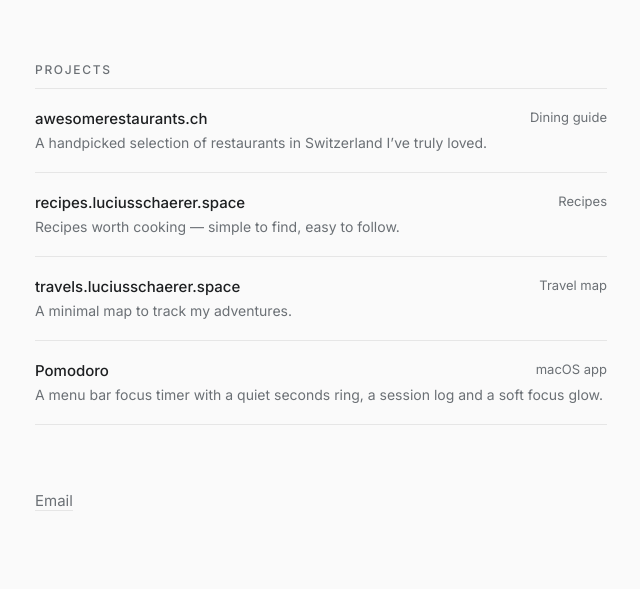
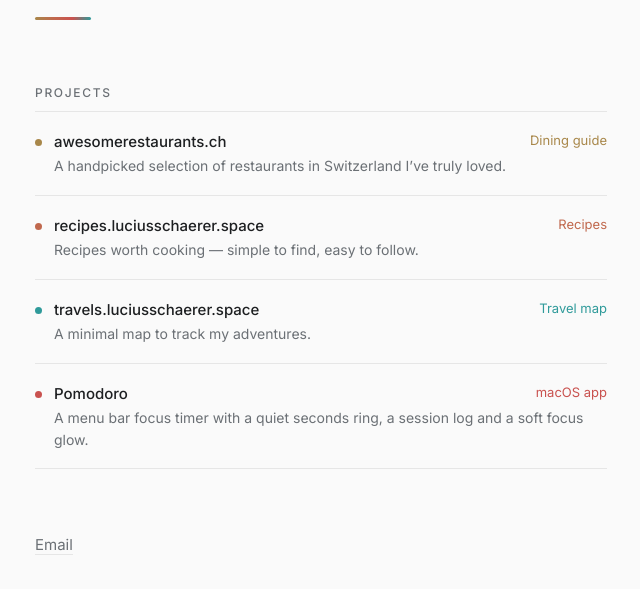
Before and after one commit to lschaer/.space, a plain HTML site: page index.html in a window 1280 px wide. Shown: the part 173-762 px from the top of the page, without its empty margins (319-959 px from the left). Drawn offline with Linux system fonts and the light colour scheme.

Commit message:
Add per-project accent colors and a signature strip
Co-Authored-By: Claude Opus 5.5 <noreply@anthropic.com>

```diff
--- a/index.html
+++ b/index.html
@@ -15,9 +15,15 @@
       --muted: #8a8f94;
       --line: #232323;
       --accent: #5CC7C7;
+      /* one quiet color per project */
+      --gold: #CDB07A;
+      --terracotta: #D9917A;
+      --cyan: #5CC7C7;
+      --rose: #E07A7A;
     }
     @media (prefers-color-scheme: light){
-      :root{ --bg:#fafafa; --text:#1d1f21; --muted:#6b7075; --line:#e6e6e6; --accent:#2f9a9a; }
+      :root{ --bg:#fafafa; --text:#1d1f21; --muted:#6b7075; --line:#e6e6e6; --accent:#2f9a9a;
+             --gold:#A8874A; --terracotta:#C0684D; --cyan:#2F9A9A; --rose:#C9524F; }
     }
     *{ box-sizing: border-box; }
     body{
@@ -32,6 +38,9 @@
     header{ margin-bottom: 64px; }
     h1{ font-size: 20px; font-weight: 500; margin: 0; letter-spacing: .1px; }
     .tagline{ color: var(--muted); margin: 4px 0 0; }
+    /* signature strip: the four project colors */
+    .strip{ width: 56px; height: 3px; border-radius: 3px; margin-top: 20px;
+            background: linear-gradient(90deg, var(--gold), var(--terracotta), var(--rose), var(--cyan)); }
 
     h2{ font-size: 12px; font-weight: 500; color: var(--muted); letter-spacing: .14em;
         text-transform: uppercase; margin: 0 0 8px; }
@@ -44,22 +53,27 @@
       display: grid; grid-template-columns: 1fr auto; column-gap: 16px; row-gap: 2px;
       padding: 18px 0; color: inherit; text-decoration: none;
     }
-    .name{ font-weight: 500; }
+    .name{ font-weight: 500; transition: color .2s ease; }
+    .name::before{
+      content: ""; display: inline-block; width: 7px; height: 7px; border-radius: 50%;
+      background: var(--c, var(--accent)); margin-right: 12px; vertical-align: 1px;
+    }
     .name::after{
-      content: "↗"; display: inline-block; margin-left: 6px; color: var(--accent);
+      content: "↗"; display: inline-block; margin-left: 6px; color: var(--c, var(--accent));
       opacity: 0; transform: translate(-3px, 2px); transition: opacity .2s ease, transform .2s ease;
     }
-    .kind{ color: var(--muted); font-size: 13px; align-self: baseline; white-space: nowrap; }
-    .desc{ grid-column: 1 / -1; color: var(--muted); font-size: 14px; }
+    .kind{ color: var(--c, var(--muted)); font-size: 13px; align-self: baseline; white-space: nowrap; }
+    .desc{ grid-column: 1 / -1; color: var(--muted); font-size: 14px; padding-left: 19px; }
 
     /* Small screens: one column, label below the description, no hover arrow. */
     @media (max-width: 480px){
       .row{ grid-template-columns: 1fr; }
-      .kind{ order: 1; font-size: 12px; margin-top: 4px; }
+      .kind{ order: 1; font-size: 12px; margin-top: 4px; padding-left: 19px; }
       .name{ overflow-wrap: anywhere; }
       .name::after{ display: none; }
     }
 
+    .row:hover .name, .row:focus-visible .name{ color: var(--c, var(--accent)); }
     .row:hover .name::after, .row:focus-visible .name::after{ opacity: 1; transform: translate(0, 0); }
     .row:focus-visible{ outline: 2px solid var(--accent); outline-offset: 4px; border-radius: 4px; }
 
@@ -73,33 +87,34 @@
     <header>
       <h1>Lucius Schärer</h1>
       <p class="tagline">Journeys &amp; projects.</p>
+      <div class="strip" aria-hidden="true"></div>
     </header>
 
     <section aria-labelledby="projects">
       <h2 id="projects">Projects</h2>
       <ul>
-        <li>
+        <li style="--c: var(--gold)">
           <a class="row" href="https://awesomerestaurants.ch" target="_blank" rel="noopener">
             <span class="name">awesomerestaurants.ch</span>
             <span class="kind">Dining guide</span>
             <span class="desc">A handpicked selection of restaurants in Switzerland I’ve truly loved.</span>
           </a>
         </li>
-        <li>
+        <li style="--c: var(--terracotta)">
           <a class="row" href="https://recipes.luciusschaerer.space" target="_blank" rel="noopener">
             <span class="name">recipes.luciusschaerer.space</span>
             <span class="kind">Recipes</span>
             <span class="desc">Recipes worth cooking — simple to find, easy to follow.</span>
           </a>
         </li>
-        <li>
+        <li style="--c: var(--cyan)">
           <a class="row" href="https://travels.luciusschaerer.space" target="_blank" rel="noopener">
             <span class="name">travels.luciusschaerer.space</span>
             <span class="kind">Travel map</span>
             <span class="desc">A minimal map to track my adventures.</span>
           </a>
         </li>
-        <li>
+        <li style="--c: var(--rose)">
           <a class="row" href="https://github.com/lschaer/pomodoro" target="_blank" rel="noopener">
             <span class="name">Pomodoro</span>
             <span class="kind">macOS app</span>
```
